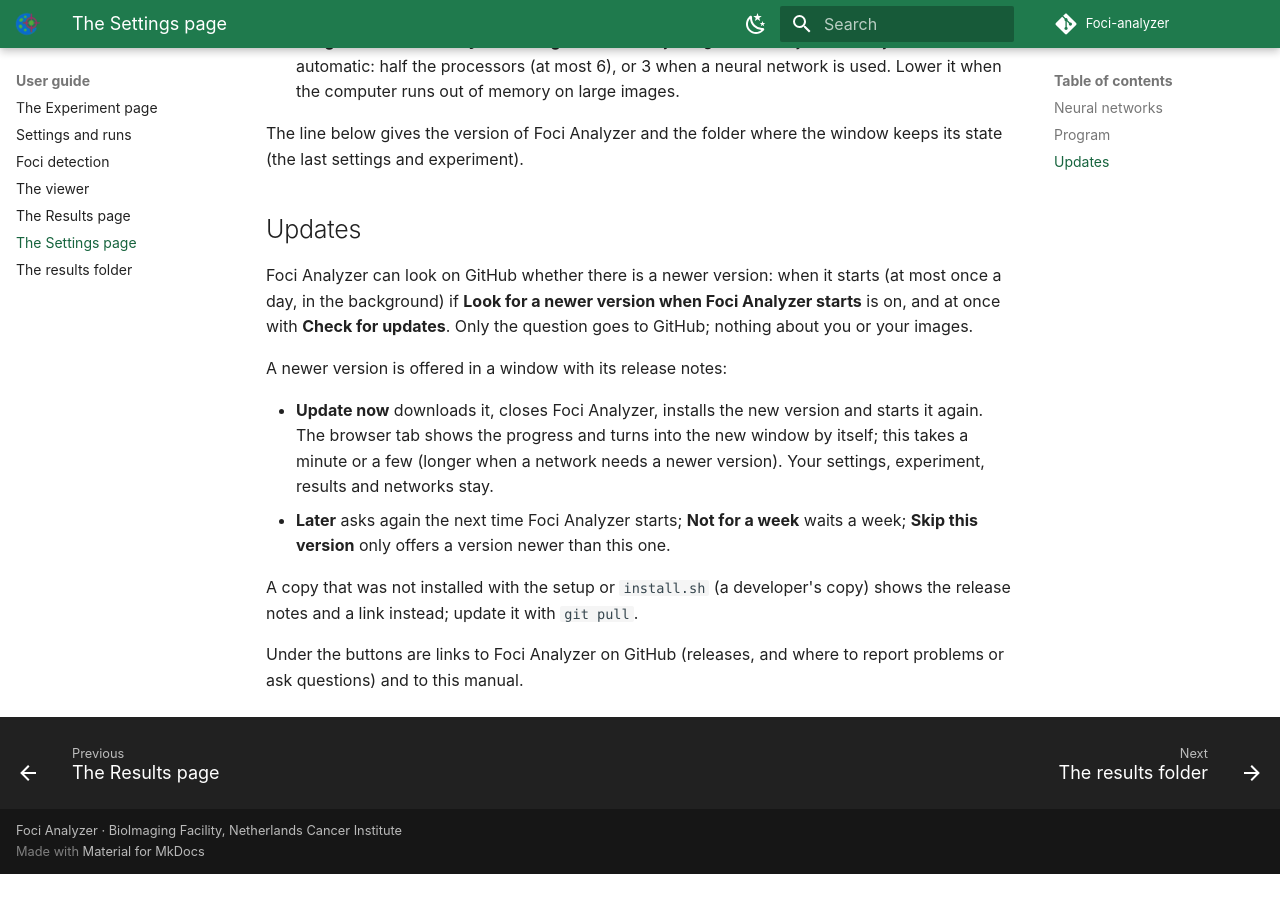
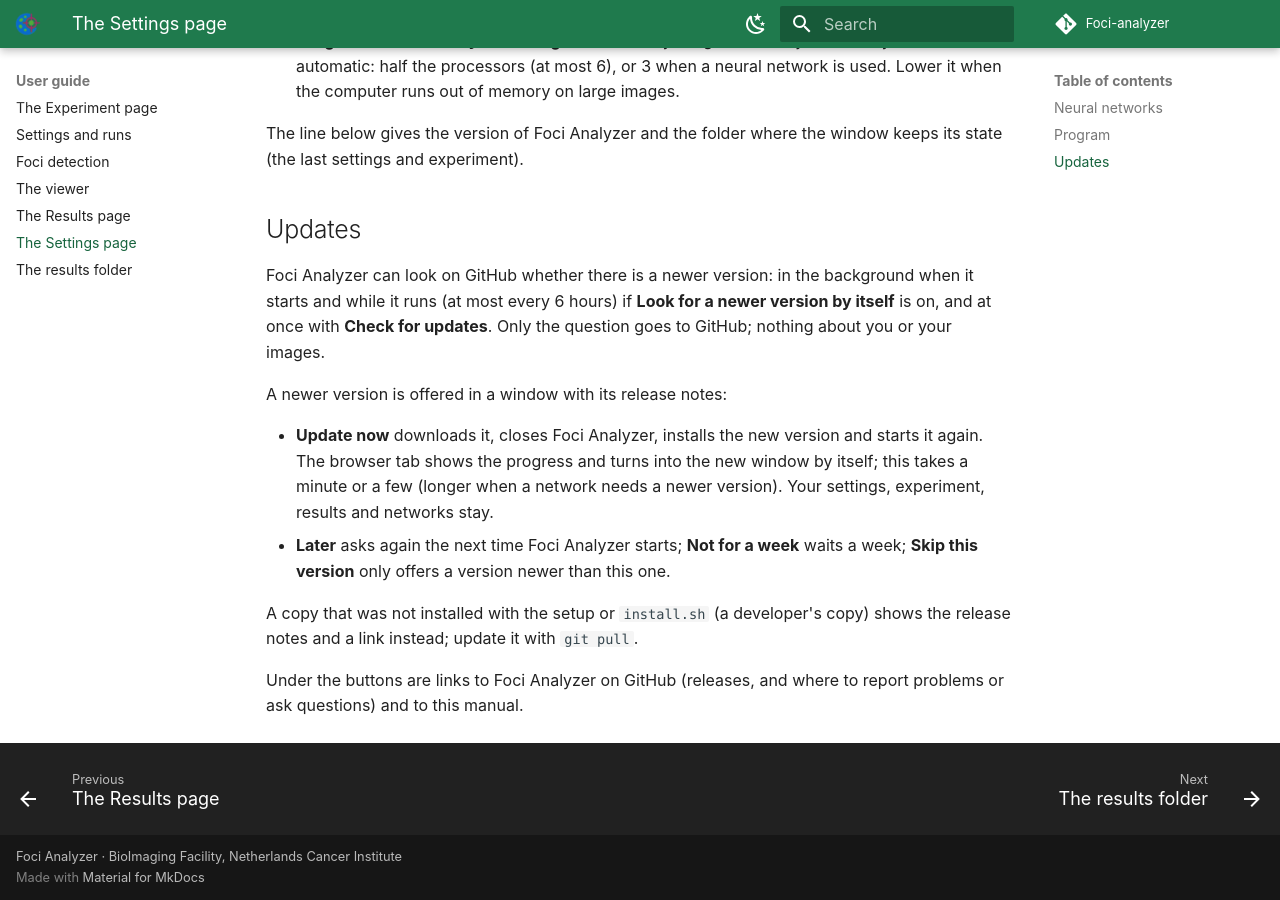
Before and after one commit to BioImaging-NKI/Foci-analyzer, an MkDocs documentation site: the page built from manual/guide/settings-page.md, in a window 1280 px wide and 900 px high, scrolled down 1466 px. Built offline with MkDocs 1.6.1 and Material for MkDocs 9.7.7, drawn with Linux system fonts in a browser that asks for light colours; comment, search, counter and statistics services are not loaded; before the commit the page ends 2340 px from its top, so only the background shows below that.

Commit message:
Update check in the background every 6 hours, also while the program stays open
Co-Authored-By: Claude Opus 5.5 <noreply@anthropic.com>

```diff
--- a/manual/guide/settings-page.md
+++ b/manual/guide/settings-page.md
@@ -37,9 +37,9 @@ settings and experiment).
 
 ## Updates
 
-Foci Analyzer can look on GitHub whether there is a newer version: when it starts (at most once a day, in
-the background) if **Look for a newer version when Foci Analyzer starts** is on, and at once with **Check for
-updates**. Only the question goes to GitHub; nothing about you or your images.
+Foci Analyzer can look on GitHub whether there is a newer version: in the background when it starts and
+while it runs (at most every 6 hours) if **Look for a newer version by itself** is on, and at once with
+**Check for updates**. Only the question goes to GitHub; nothing about you or your images.
 
 A newer version is offered in a window with its release notes:
 
--- a/src/foci_analyzer/static/app.html
+++ b/src/foci_analyzer/static/app.html
@@ -186,9 +186,9 @@
     <div id="program-about"></div>
   </section>
   <section class="card">
-    <h2>Updates <span class="help" data-help="Foci Analyzer can look on GitHub whether there is a newer version (once a day at most, when it starts; only the question is sent). A newer version is offered with its release notes; updating keeps your settings, experiment, results and networks, and takes a few minutes."></span></h2>
+    <h2>Updates <span class="help" data-help="Foci Analyzer can look on GitHub whether there is a newer version when it starts and while it runs, at most every 6 hours; only the question is sent. A newer version is offered with its release notes; updating keeps your settings, experiment, results and networks, and takes a few minutes."></span></h2>
     <div class="row">
-      <label><input type="checkbox" id="upd-auto"> Look for a newer version when Foci Analyzer starts</label>
+      <label><input type="checkbox" id="upd-auto"> Look for a newer version by itself</label>
       <button id="upd-check">Check for updates</button>
     </div>
     <div id="upd-info" class="muted"></div>
--- a/src/foci_analyzer/static/app.js
+++ b/src/foci_analyzer/static/app.js
@@ -1147,5 +1147,6 @@ initResults({
     renderConditions(); renderImages(); renderSettings(); syncMode(); showProgress(S.batch);
     if (S.batch.running) poll();
   } catch (e) { status(e.message, true); }
-  loadUpdate(); setTimeout(loadUpdate, 20000);  /* the check at start runs in the background */
+  /* the check runs in the background on the server (at start, and when asked here, at most every 6 hours) */
+  loadUpdate(); setTimeout(loadUpdate, 20000); setInterval(loadUpdate, 3600 * 1000);
 })();
```
Also changed, not shown: CHANGELOG.md (+2 -0 lines), 2 other files.
